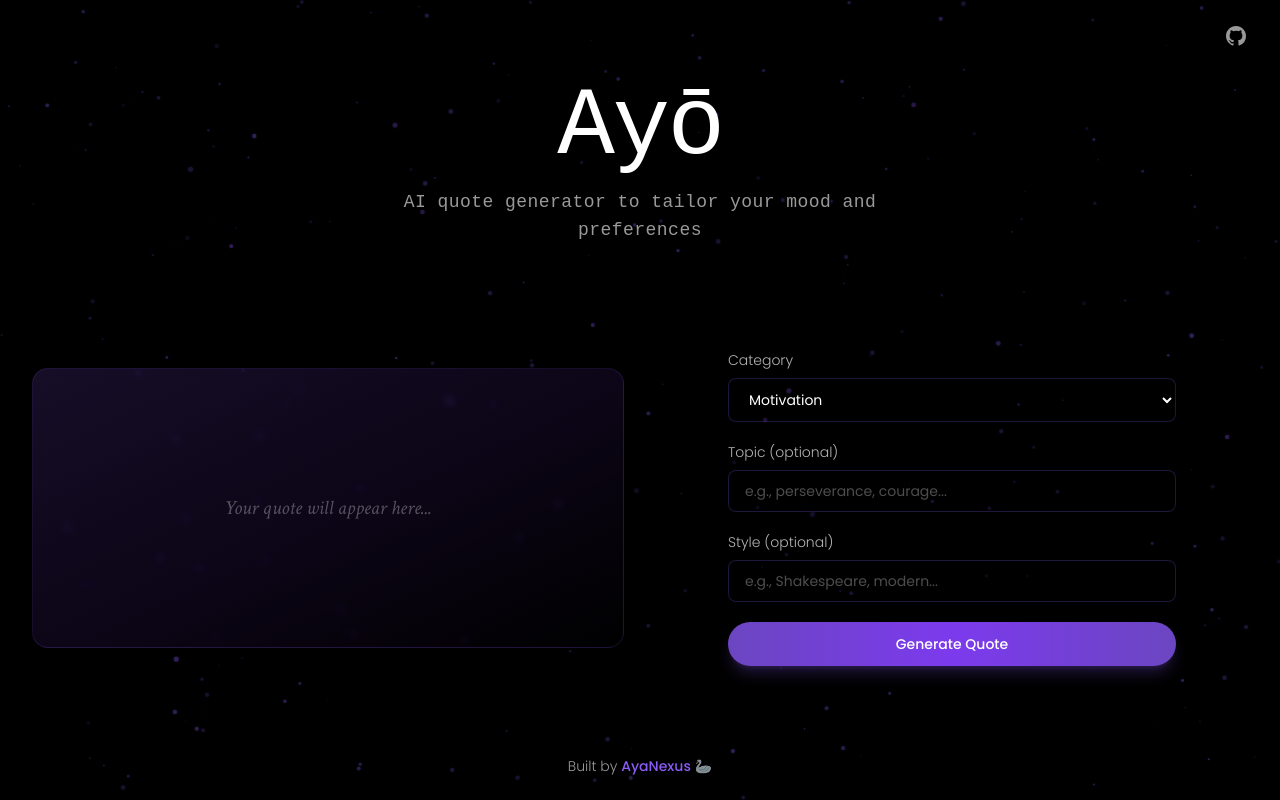
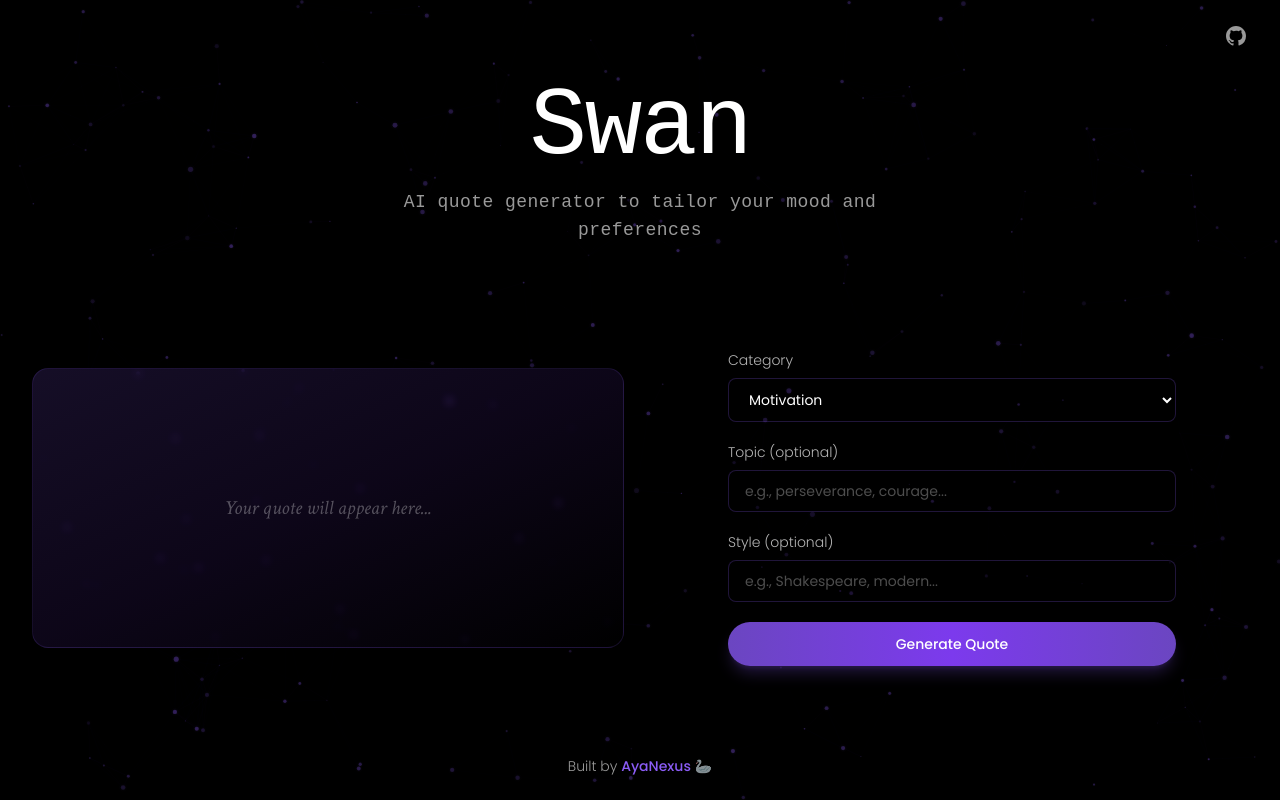
Before and after one commit to 1AyaNabil1/Swan_Quote_Generator, a React (Create React App) app in the folder app/static/: page / in a window 1280 px wide. Built offline with nearby package versions, Linux system fonts and the light colour scheme; the HTML template or start-up script is replaced by a standard one.

Commit message:
feat: Update author name in quote response to reflect new branding "Swan"

```diff
--- a/app/static/src/components/QuoteGenerator.js
+++ b/app/static/src/components/QuoteGenerator.js
@@ -88,7 +88,7 @@ const QuoteGenerator = () => {
       <div className="flex-shrink-0 text-center px-8 pb-12 pt-2">
         <div className="flex flex-col items-center space-y-3">
           <h1 className="text-7xl md:text-8xl font-normal text-white tracking-tight" style={{ fontFamily: "'Courier New', 'Courier', monospace", fontWeight: 400 }}>
-            Ayō
+            Swan
           </h1>
           <p className="text-white/60 text-base md:text-lg max-w-xl font-light tracking-wide" style={{ fontFamily: "'Courier New', 'Courier', monospace" }}>
             AI quote generator to tailor your mood and preferences
```
Also changed, not shown: 1 other file (tests, documents, lock files or other folders).
